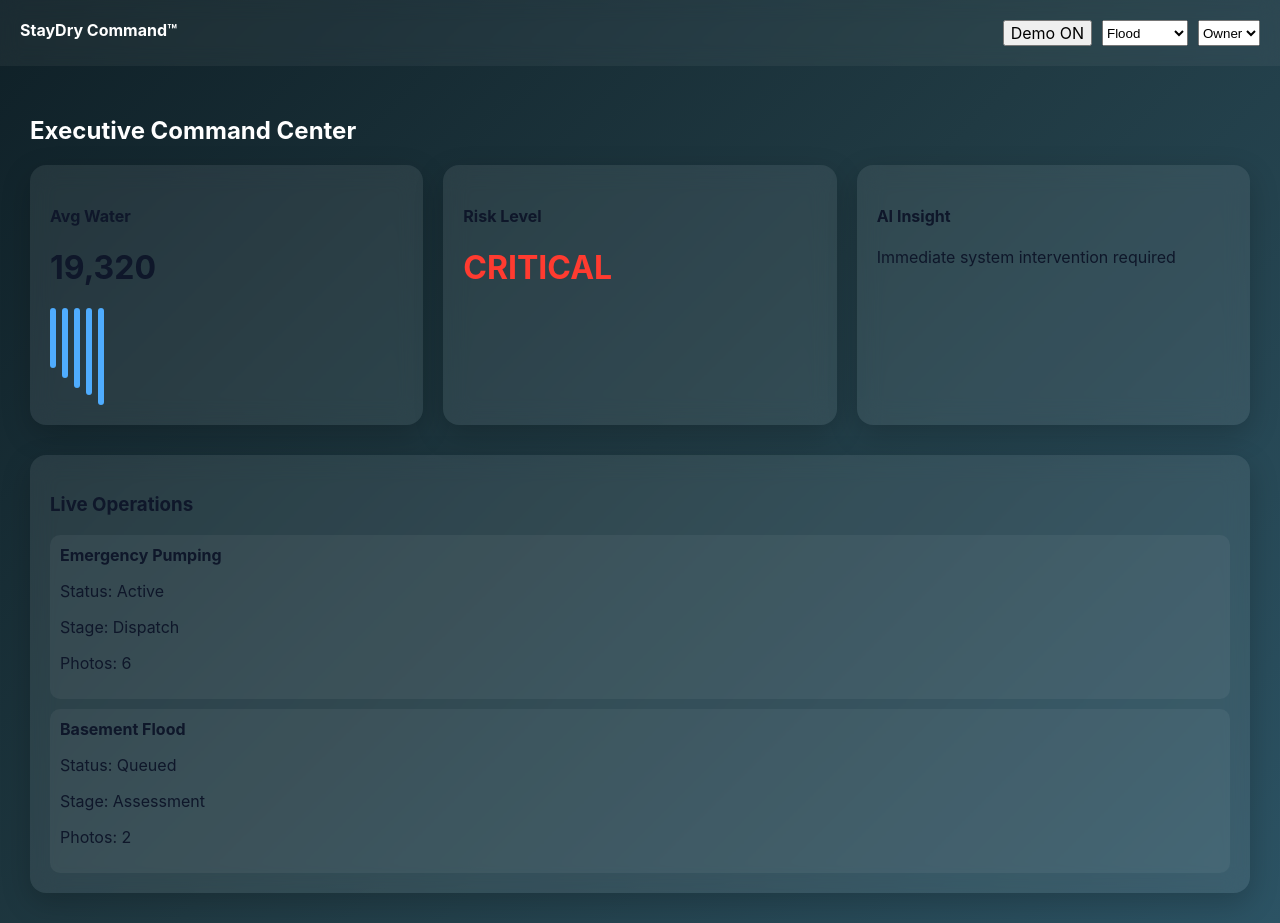
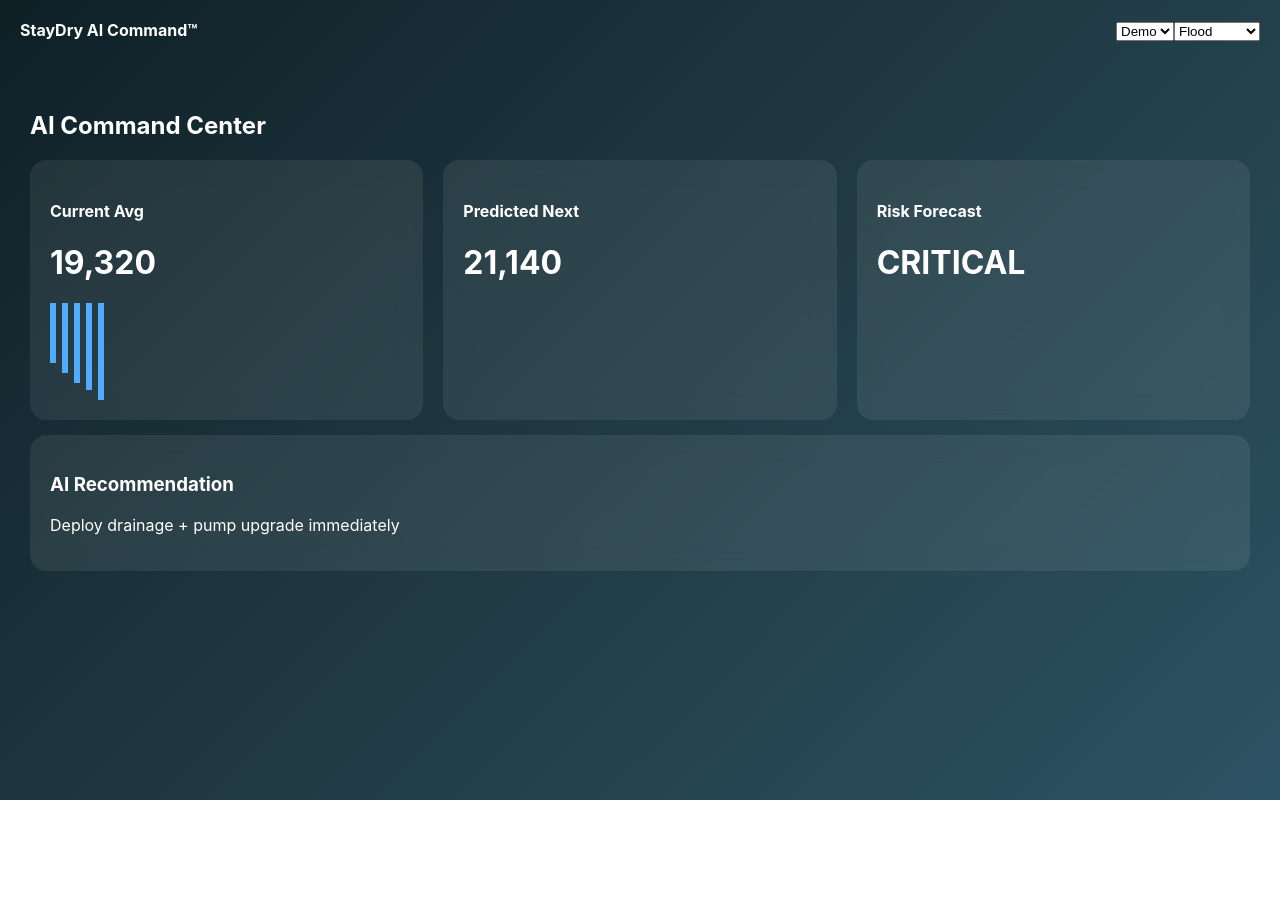
Before and after one commit to Blaze92Codi/StayDry-Command, a React (Vite) app: page / in a window 1280 px wide. After the commit the page ends 800 px from the top, so only its background shows below. Built offline with nearby package versions, Linux system fonts and the light colour scheme.

Commit message:
Refactor App component for Firebase integration and UI

```diff
--- a/src/App.jsx
+++ b/src/App.jsx
@@ -1,161 +1,107 @@
-import React, { useState, useMemo } from "react";
+// EXECUTIVE 2050 UI + SAFE FIREBASE + AI
+import React, { useState, useMemo, useEffect } from "react";
+
+// FIREBASE (SAFE INIT)
+import { initializeApp } from "firebase/app";
+import { getFirestore, collection, getDocs } from "firebase/firestore";
+
+const firebaseConfig = {
+  apiKey: "AIzaSyBe4axVvePWHbtAr8QXu5Mvl2QUf2V_ZHc",
+  authDomain: "staydry-command.firebaseapp.com",
+  projectId: "staydry-command",
+  storageBucket: "staydry-command.appspot.com",
+  messagingSenderId: "546013069071",
+  appId: "1:546013069071:web:b0aa9ce4d00de6465ec87a"
+};
+
+let db;
+try {
+  const app = initializeApp(firebaseConfig);
+  db = getFirestore(app);
+} catch (e) {
+  console.log("Firebase already initialized");
+}
 
 /* =========================
-   FUTURE DEMO DATA
+   DEMO DATA
 ========================= */
 const demoScenarios = {
-  flood: {
-    avg: 19320,
-    trend: [12000, 14000, 16000, 17500, 19320],
-    jobs: [
-      { id: 1, type: "Emergency Pumping", status: "Active", stage: "Dispatch", photos: 6 },
-      { id: 2, type: "Basement Flood", status: "Queued", stage: "Assessment", photos: 2 }
-    ]
-  },
-  prevention: {
-    avg: 4200,
-    trend: [6000, 5200, 4800, 4500, 4200],
-    jobs: [
-      { id: 3, type: "Drain Install", status: "Complete", stage: "Closed", photos: 12 }
-    ]
-  },
-  sales: {
-    avg: 8700,
-    trend: [4000, 6000, 7200, 8100, 8700],
-    jobs: [
-      { id: 4, type: "Estimate", status: "Pending", stage: "Quote", photos: 0 }
-    ]
-  }
+  flood: { history: [12000,14000,16000,17500,19320] },
+  prevention: { history: [6000,5200,4800,4500,4200] },
+  sales: { history: [4000,6000,7200,8100,8700] }
 };
 
 /* =========================
-   AI / RISK ENGINE
+   AI ENGINE
 ========================= */
-function riskLevel(avg) {
-  if (avg > 15000) return "CRITICAL";
-  if (avg > 8000) return "ELEVATED";
+function forecastNext(history) {
+  if (history.length < 2) return history[0] || 0;
+  const trend = history[history.length - 1] - history[history.length - 2];
+  return Math.round(history[history.length - 1] + trend);
+}
+
+function riskLevel(val) {
+  if (val > 15000) return "CRITICAL";
+  if (val > 8000) return "ELEVATED";
   return "STABLE";
 }
 
-function riskColor(level) {
-  if (level === "CRITICAL") return "#ff3b30";
-  if (level === "ELEVATED") return "#ff9f0a";
-  return "#34c759";
+function recommendation(level) {
+  if (level === "CRITICAL") return "Deploy drainage + pump upgrade immediately";
+  if (level === "ELEVATED") return "Recommend preventative waterproofing";
+  return "Maintain current system";
 }
 
 /* =========================
-   MINI TREND GRAPH (no libs)
+   UI COMPONENTS
 ========================= */
+const GlassCard = ({ children }) => (
+  <div style={{ padding:20,borderRadius:16,background:"rgba(255,255,255,0.08)",backdropFilter:"blur(12px)",marginBottom:15 }}>
+    {children}
+  </div>
+);
+
 function Trend({ data }) {
   return (
-    <div style={{ display: "flex", gap: 6 }}>
-      {data.map((v, i) => (
-        <div
-          key={i}
-          style={{
-            height: v / 200,
-            width: 6,
-            background: "#4facfe",
-            borderRadius: 3
-          }}
-        />
-      ))}
+    <div style={{ display:"flex",gap:6,marginTop:10 }}>
+      {data.map((v,i)=>(<div key={i} style={{height:v/200,width:6,background:"#4facfe"}}/>))}
     </div>
   );
 }
 
 /* =========================
-   EXECUTIVE OWNER UI
+   OWNER UI
 ========================= */
-function OwnerUI({ avg, jobs, trend }) {
-  const level = riskLevel(avg);
+function OwnerUI({ history }) {
+  const next = forecastNext(history);
+  const level = riskLevel(next);
 
   return (
-    <div style={{ padding: 30 }}>
-      <h2 style={{ color: "white" }}>Executive Command Center</h2>
+    <div style={{ padding:30,color:"white" }}>
+      <h2>AI Command Center</h2>
 
-      {/* KPI GRID */}
-      <div style={{ display: "grid", gridTemplateColumns: "repeat(3, 1fr)", gap: 20 }}>
-
+      <div style={{ display:"grid",gridTemplateColumns:"repeat(3,1fr)",gap:20 }}>
         <GlassCard>
-          <h4>Avg Water</h4>
-          <h1>{avg.toLocaleString()}</h1>
-          <Trend data={trend} />
+          <h4>Current Avg</h4>
+          <h1>{history[history.length-1]?.toLocaleString()}</h1>
+          <Trend data={history} />
         </GlassCard>
 
         <GlassCard>
-          <h4>Risk Level</h4>
-          <h1 style={{ color: riskColor(level) }}>{level}</h1>
+          <h4>Predicted Next</h4>
+          <h1>{next.toLocaleString()}</h1>
         </GlassCard>
 
         <GlassCard>
-          <h4>AI Insight</h4>
-          <p>
-            {level === "CRITICAL"
-              ? "Immediate system intervention required"
-              : level === "ELEVATED"
-              ? "Monitor and optimize discharge"
-              : "System stable and optimized"}
-          </p>
+          <h4>Risk Forecast</h4>
+          <h1>{level}</h1>
         </GlassCard>
       </div>
 
-      {/* LIVE JOBS */}
-      <div style={{ marginTop: 30 }}>
-        <GlassCard>
-          <h3>Live Operations</h3>
-
-          {jobs.map(j => (
-            <div key={j.id} style={jobStyle}>
-              <strong>{j.type}</strong>
-              <p>Status: {j.status}</p>
-              <p>Stage: {j.stage}</p>
-              <p>Photos: {j.photos}</p>
-            </div>
-          ))}
-        </GlassCard>
-      </div>
-    </div>
-  );
-}
-
-/* =========================
-   OTHER ROLES
-========================= */
-function SalesUI({ jobs }) {
-  return (
-    <div style={{ padding: 30, color: "white" }}>
-      <h2>Revenue Intelligence</h2>
-      {jobs.map(j => (
-        <GlassCard key={j.id}>
-          <strong>{j.type}</strong>
-          <p>{j.status}</p>
-        </GlassCard>
-      ))}
-    </div>
-  );
-}
-
-function FieldUI({ jobs }) {
-  return (
-    <div style={{ padding: 30, color: "white" }}>
-      <h2>Field Operations</h2>
-      {jobs.map(j => (
-        <GlassCard key={j.id}>
-          <strong>{j.type}</strong>
-          <p>{j.stage}</p>
-        </GlassCard>
-      ))}
-    </div>
-  );
-}
-
-function ClientUI({ avg }) {
-  return (
-    <div style={{ padding: 30, color: "white" }}>
-      <h2>Client Overview</h2>
-      <h1>{avg.toLocaleString()} gal/day</h1>
-      <p>System actively managing water risk.</p>
+      <GlassCard>
+        <h3>AI Recommendation</h3>
+        <p>{recommendation(level)}</p>
+      </GlassCard>
     </div>
   );
 }
@@ -164,84 +110,54 @@ function ClientUI({ avg }) {
    MAIN APP
 ========================= */
 export default function App() {
-  const [demo, setDemo] = useState(true);
-  const [scenario, setScenario] = useState("flood");
-  const [role, setRole] = useState("Owner");
+  const [scenario,setScenario]=useState("flood");
+  const [history,setHistory]=useState([]);
+  const [mode,setMode]=useState("demo");
 
-  const data = useMemo(() => {
-    if (demo) return demoScenarios[scenario];
-    return { avg: 0, jobs: [], trend: [] };
-  }, [demo, scenario]);
+  // SAFE FIREBASE LOAD
+  useEffect(()=>{
+    if(mode==="live" && db){
+      (async ()=>{
+        try {
+          const snap = await getDocs(collection(db,"jobs"));
+          const values = snap.docs
+            .map(d=>d.data().gallons || 0)
+            .filter(v=>v>0);
+          if(values.length>0) setHistory(values);
+        } catch(err){
+          console.error("Firebase load error", err);
+        }
+      })();
+    }
+  },[mode]);
+
+  const data = useMemo(()=>{
+    if(mode==="demo") return demoScenarios[scenario].history;
+    return history.length?history:[1000];
+  },[scenario,mode,history]);
 
   return (
-    <div style={appStyle}>
+    <div style={{ minHeight:"100vh",background:"linear-gradient(135deg,#0f2027,#203a43,#2c5364)",fontFamily:"Inter" }}>
 
-      {/* TOP COMMAND BAR */}
-      <div style={topBar}>
-        <strong>StayDry Command™</strong>
+      <div style={{ display:"flex",justifyContent:"space-between",padding:20,color:"white" }}>
+        <strong>StayDry AI Command™</strong>
 
-        <div style={{ display: "flex", gap: 10 }}>
-          <button onClick={() => setDemo(!demo)}>
-            Demo {demo ? "ON" : "OFF"}
-          </button>
+        <div>
+          <select onChange={(e)=>setMode(e.target.value)} value={mode}>
+            <option value="demo">Demo</option>
+            <option value="live">Live</option>
+          </select>
 
-          <select value={scenario} onChange={(e) => setScenario(e.target.value)}>
+          <select onChange={(e)=>setScenario(e.target.value)} value={scenario}>
             <option value="flood">Flood</option>
             <option value="prevention">Prevention</option>
             <option value="sales">Sales</option>
           </select>
-
-          <select value={role} onChange={(e) => setRole(e.target.value)}>
-            <option value="Owner">Owner</option>
-            <option value="Sales">Sales</option>
-            <option value="Field">Field</option>
-            <option value="Client">Client</option>
-          </select>
         </div>
       </div>
 
-      {/* ROLE UI */}
-      {role === "Owner" && <OwnerUI {...data} />}
-      {role === "Sales" && <SalesUI {...data} />}
-      {role === "Field" && <FieldUI {...data} />}
-      {role === "Client" && <ClientUI {...data} />}
+      <OwnerUI history={data} />
+
     </div>
   );
 }
-
-/* =========================
-   FUTURE UI STYLES
-========================= */
-const appStyle = {
-  minHeight: "100vh",
-  background: "linear-gradient(135deg,#0f2027,#203a43,#2c5364)",
-  fontFamily: "Inter, sans-serif"
-};
-
-const topBar = {
-  display: "flex",
-  justifyContent: "space-between",
-  padding: 20,
-  background: "rgba(255,255,255,0.05)",
-  backdropFilter: "blur(10px)",
-  color: "white"
-};
-
-const GlassCard = ({ children }) => (
-  <div style={{
-    padding: 20,
-    borderRadius: 16,
-    background: "rgba(255,255,255,0.08)",
-    backdropFilter: "blur(12px)",
-    boxShadow: "0 10px 30px rgba(0,0,0,0.2)"
-  }}>
-    {children}
-  </div>
-);
-
-const jobStyle = {
-  marginTop: 10,
-  padding: 10,
-  borderRadius: 10,
-  background: "rgba(255,255,255,0.05)"
-};
```
